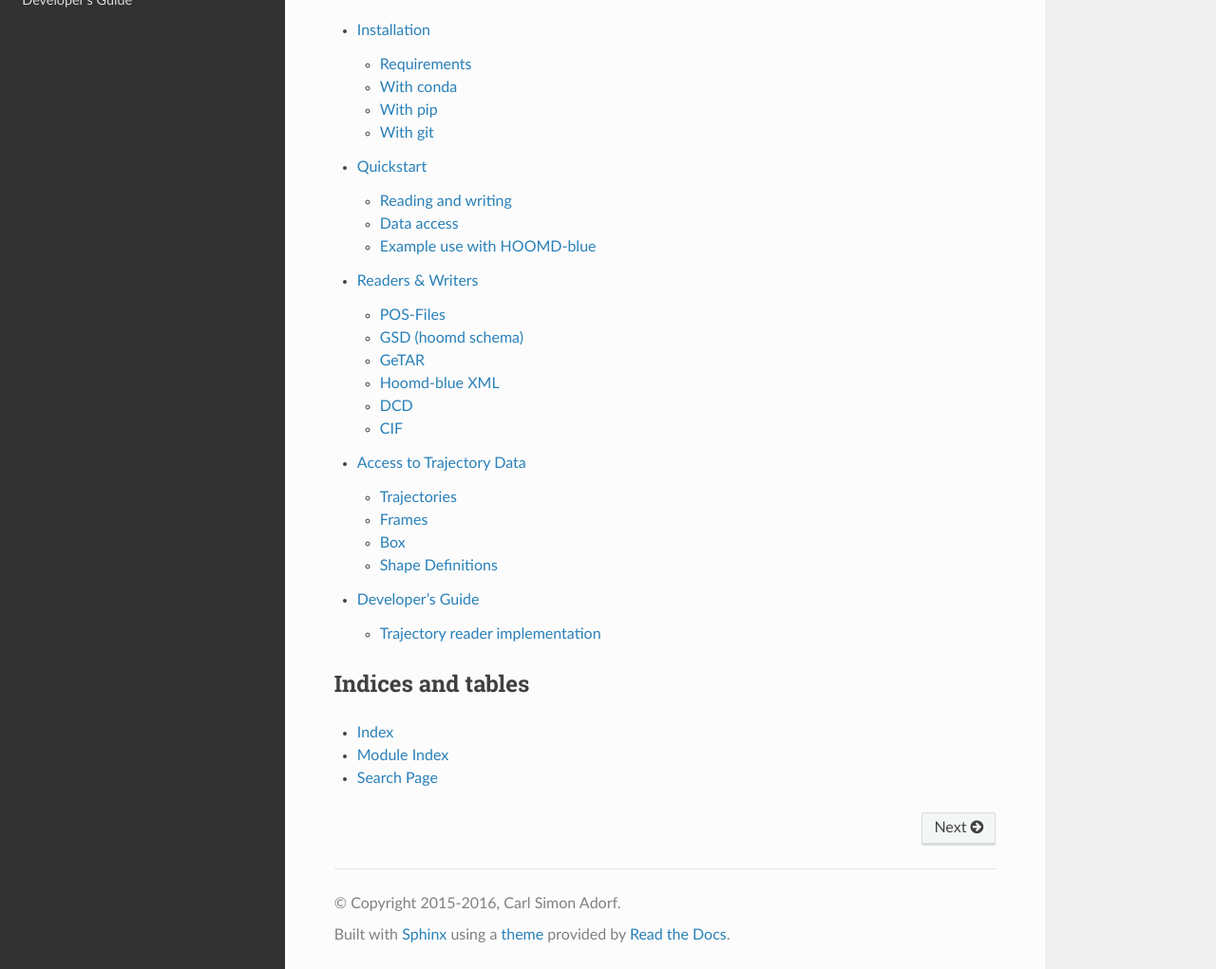
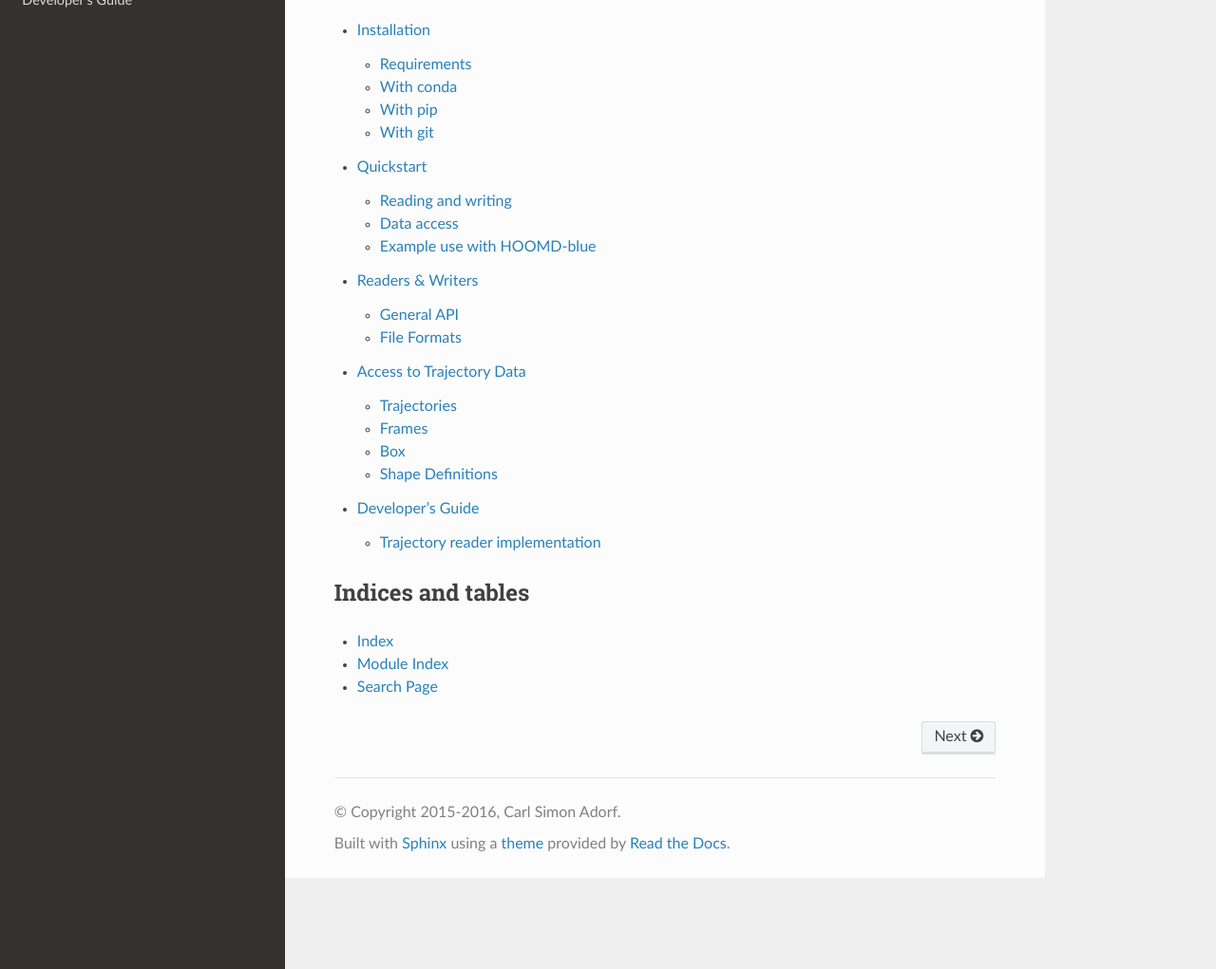
Before and after one commit to glotzerlab/garnett, a Sphinx documentation site: the page built from doc/index.rst, in a window 1280 px wide and 1285 px high, cut to the strip 264-1285 px from the top of the window. Shown: the whole strip at 95% size. Built offline with Sphinx 7.4.7 and the Read the Docs theme 2.0.0, drawn with Linux system fonts in a browser that asks for light colours; some of the changed lines change nothing that is shown.

Commit message:
Improve and update reader/writer documentation.

```diff
--- a/doc/readerswriters.rst
+++ b/doc/readerswriters.rst
@@ -1,10 +1,45 @@
+=================
 Readers & Writers
 =================
 
-This is the API documentation for all readers and writers provided by glotzformats.
+This is the API documentation for all readers and writers provided by **glotzformats**.
+
+General API
+===========
+
+Readers and writers are defined in the ``glotzformats.reader`` and ``glotzformats.writer`` modules.
+All readers and writers work with **file-like objects** and use the following API:
+
+.. code-block:: python
+
+    reader = glotzformats.reader.Reader()
+    writer = glotzformats.writer.Writer()
+
+    with open('trajectory_file') as infile:
+        traj = reader.read(infile)
+
+        # Dump to standard out:
+        writer.dump(traj)
+
+        # Or to a file:
+        with open('dump', 'w') as outfile:
+            writer.write(traj, outfile)
+
+.. note::
+
+    Some readers and writers work with **binary** files, which means that when opening those files for reading or writing you need to use a ``rb`` or ``wb`` mode, e.g., ``with open('dump.dcd', 'rb') as infile:``.
+
+File Formats
+============
+
+The following collection of readers and writers is ordered by different file formats.
 
 POS-Files
 ---------
+
+The *POS*-format is a non-standardized *text-based* format for storing trajectory data.
+The format is used as primary input/output format for the **injavis** visualization tool.
+Its use for large trajectory data is discouraged.
 
 .. autoclass:: glotzformats.reader.PosFileReader
     :members:
@@ -16,8 +51,13 @@
     :undoc-members:
     :inherited-members:
 
-GSD (hoomd schema)
-------------------
+GSD (HOOMD-blue schema)
+-----------------------
+
+The *GSD*-format is a highly efficient and versatile *binary* format for storing and reading trajectory data.
+HOOMD-blue allows to dump trajectory data in this format.
+
+See also: `<http://gsd.readthedocs.io>`_
 
 .. autoclass:: glotzformats.reader.GSDHOOMDFileReader
     :members:
@@ -27,21 +67,29 @@
 GeTAR
 -----
 
+The *GeTAR*-format is a compressed and highly versatile *binary* format for storing and reading trajectory data.
+HOOMD-blue allows to dump trajectory data in this format.
+
 .. autoclass:: glotzformats.reader.GetarFileReader
     :members:
     :undoc-members:
     :inherited-members:
 
-Hoomd-blue XML
+HOOMD-blue XML
 --------------
 
-.. autoclass:: glotzformats.reader.HoomdBlueXMLFileReader
+The HOOMD-blue XML-format contains topological information about individual frames and has been depreceated since HOOMD-blue version 2.0.
+
+.. autoclass:: glotzformats.reader.HOOMDXMLFileReader
     :members:
     :undoc-members:
     :inherited-members:
 
 DCD
 ---
+
+The *dcd*-format is a very storage efficient *binary* format for storing simple trajectory data.
+The format contains only data about xyz-positions and the boxes of individual frames.
 
 .. autoclass:: glotzformats.reader.DCDFileReader
     :members:
@@ -56,6 +104,8 @@
 CIF
 ---
 
+The *cif*-format is a *text-based* format primarily used in the context of crystallography.
+
 .. autoclass:: glotzformats.writer.CifFileWriter
     :members:
     :undoc-members:
```
